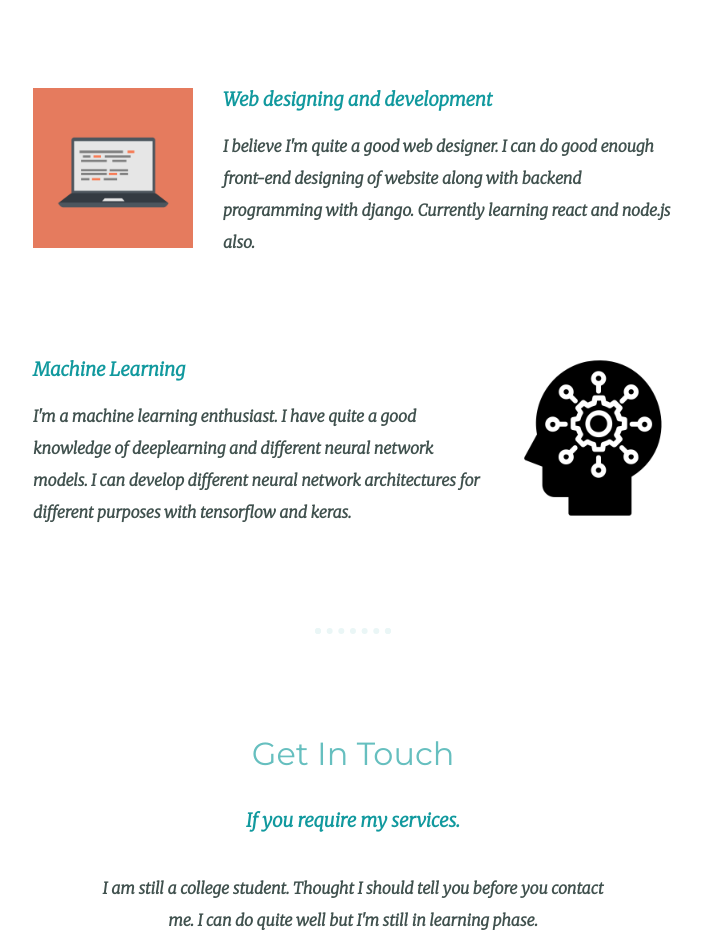
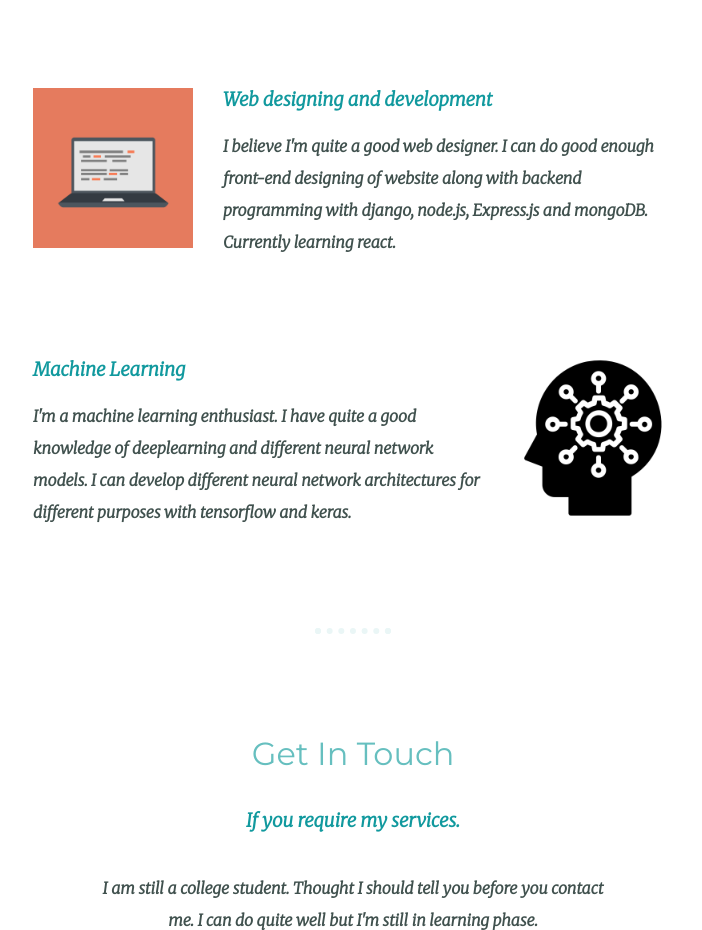
Before and after one commit to ansh8na7/ansh-cv, a plain HTML site: page index.html in a window 1280 px wide. Shown: the part 1480-2410 px from the top of the page, without its empty margins (287-989 px from the left). Drawn offline with Linux system fonts and the light colour scheme.

Commit message:
Update index.html

```diff
--- a/index.html
+++ b/index.html
@@ -30,7 +30,7 @@
             <div class="skill-row">
               <img class="computer-img" src="images/computer.png" alt="">
               <h3>Web designing and development</h3>
-              <p>I believe I'm quite a good web designer. I can do good enough front-end designing of website along with backend programming with django. Currently learning react and node.js also. </p>
+              <p>I believe I'm quite a good web designer. I can do good enough front-end designing of website along with backend programming with django, node.js, Express.js and mongoDB. Currently learning react. </p>
             </div>
             <div class="skill-row">
               <img class="chilli-img" src="images/ml.png" alt="">
```
